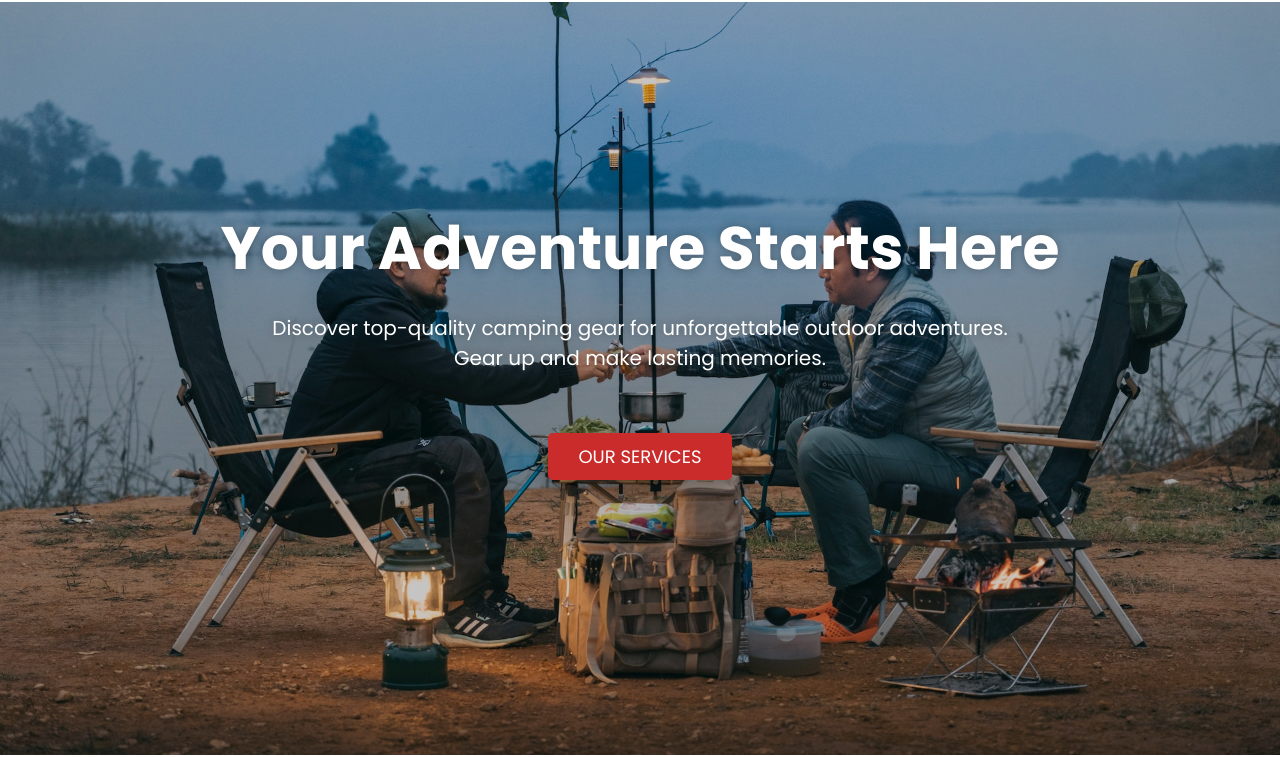
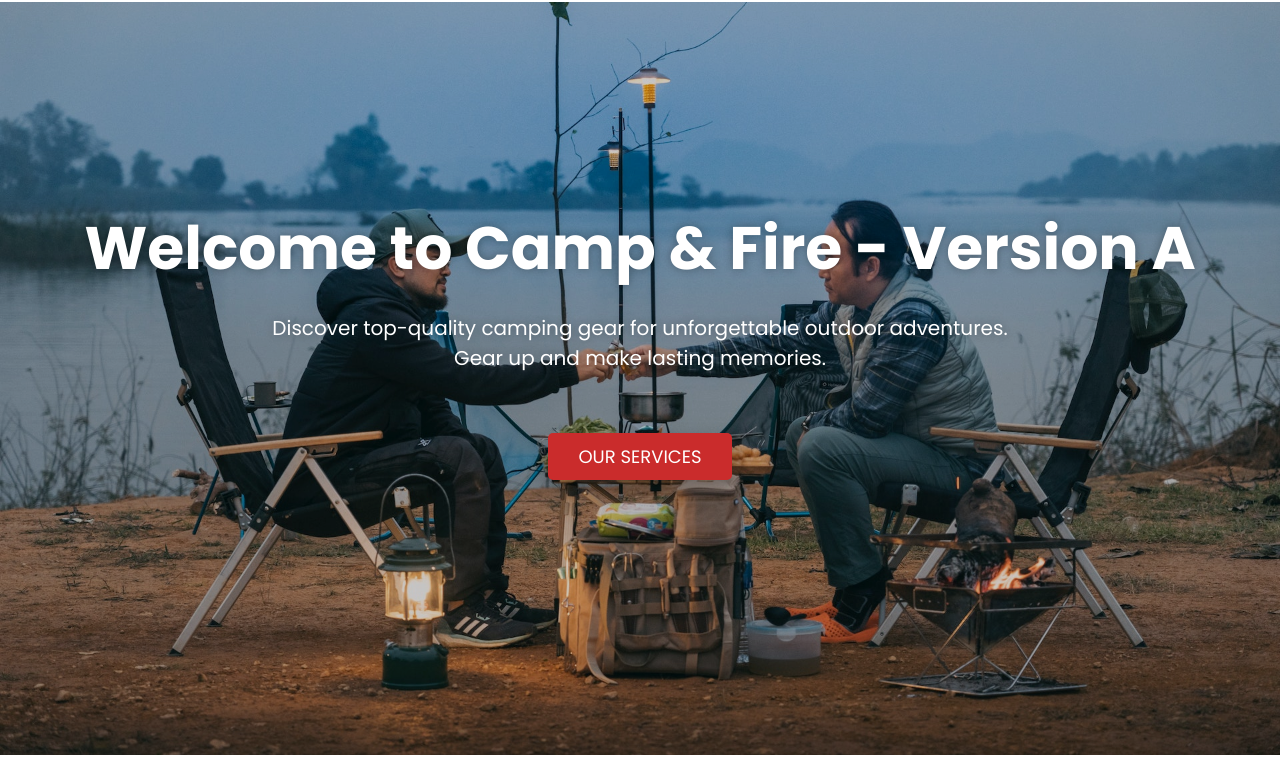
Before and after one commit to M1Zeeshan/Camp-and-Fire-, a plain HTML site: page index.html in a window 1280 px wide. Shown: the part 70-827 px from the top of the page. Drawn offline with Linux system fonts and the light colour scheme.

Commit message:
Change the heading-1 lline for version A

```diff
--- a/index.html
+++ b/index.html
@@ -41,7 +41,7 @@
   <section class="homepage" id="home">
     <div class="content">
       <div class="text">
-        <h1>Your Adventure Starts Here</h1>
+        <h1>Welcome to Camp & Fire - Version A</h1>
         <p id="first">
           Discover top-quality camping gear for unforgettable outdoor adventures. <br> Gear up and make lasting
           memories.</p>
```
